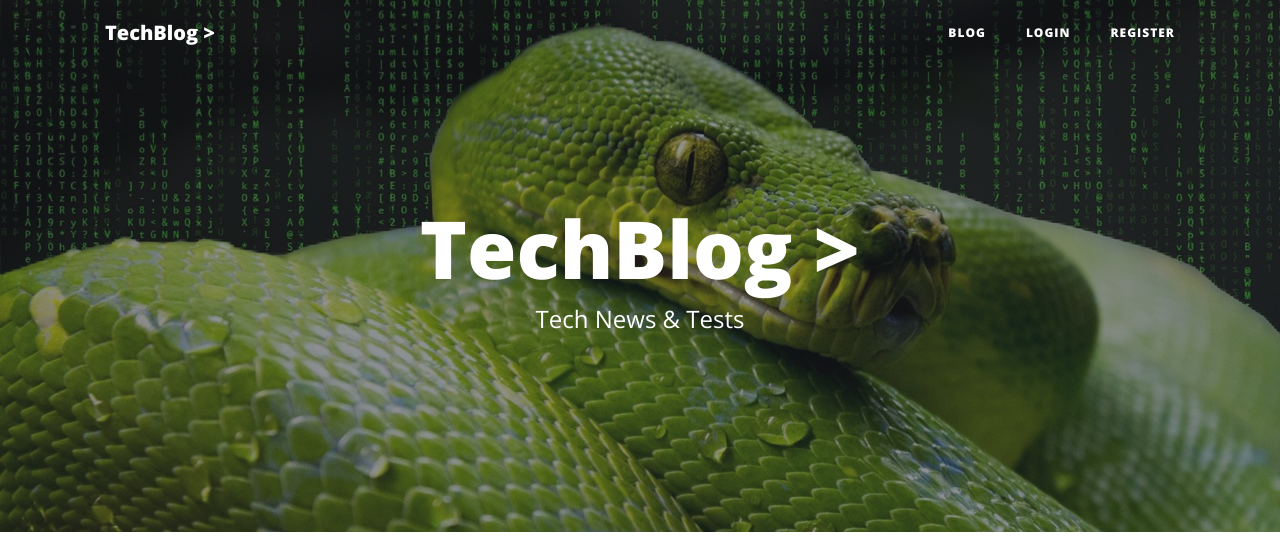
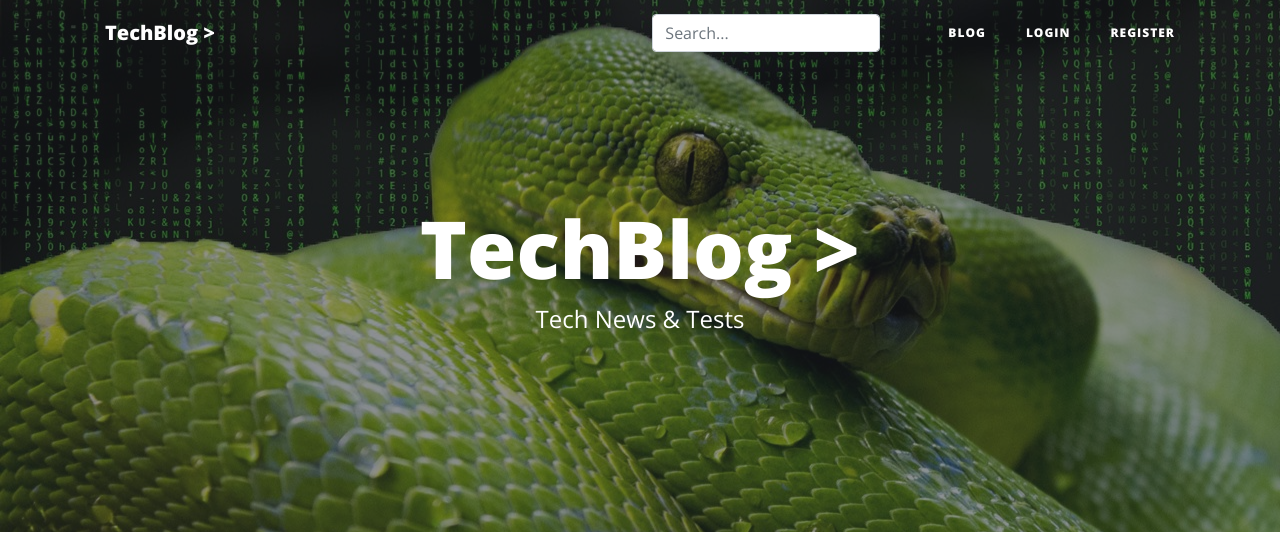
Before and after one commit to antoineGH/blog_flask, a Flask app: page / in a window 1280 px wide. Shown: the top 536 px of the page. Run offline with Flask 2, Linux system fonts and the light colour scheme; tables that the repository leaves empty hold one stand-in row (values such as "Sample post"); grey boxes marked "Sample" are stand-in pictures; some libraries are stand-ins or nearby versions.

Commit message:
Search Function

```diff
--- a/flask_blog/__init__.py
+++ b/flask_blog/__init__.py
@@ -4,6 +4,7 @@ from flask_bcrypt import Bcrypt
 from flask_login import LoginManager
 from flask_mail import Mail
 from flask_blog.config import Config
+
 
 db = SQLAlchemy()
 bcrypt = Bcrypt()
@@ -16,7 +17,7 @@ mail = Mail()
 def create_app(config_class=Config):
     app = Flask(__name__)
     app.config.from_object(Config)
-    app.config['SQLALCHEMY_TRACK_MODIFICATIONS'] = False
+    app.config['SQLALCHEMY_TRACK_MODIFICATIONS'] = True
 
     db.init_app(app)
     with app.test_request_context():
--- a/flask_blog/main/routes.py
+++ b/flask_blog/main/routes.py
@@ -1,11 +1,23 @@
 from flask import render_template, request, Blueprint, flash
 from flask_blog.models import Post
+from flask_blog.posts.forms import SearchForm
+from flask_blog import db
 
 main = Blueprint('main', __name__)
 
-@main.route('/')
-@main.route('/home')
+@main.route('/', methods=['GET', 'POST'])
+@main.route('/home', methods=['GET', 'POST'])
 def home():
+    searchform = SearchForm()
+
+    if searchform.filter.data == 'search':
+        search = searchform.search.data
+        results = Post.query.whoosh_search(search).all()
+        print(results)
+        for result in results:
+            print(result.title, result.content)
+        return render_template('search.html', title="Search " + search, results=results, search=search)
+
     page = request.args.get('page', 1, type=int)
     posts = Post.query.order_by(Post.date_posted.desc()).paginate(per_page=5, page=page)
-    return render_template('home.html', posts=posts, title='Home')
+    return render_template('home.html', posts=posts, title='Home', searchform=searchform)
--- a/flask_blog/models.py
+++ b/flask_blog/models.py
@@ -1,4 +1,5 @@
 from datetime import datetime
+import flask_whooshalchemy as whooshalchemy
 from itsdangerous import TimedJSONWebSignatureSerializer as Serializer
 from flask_login import UserMixin
 from flask import current_app
@@ -35,6 +36,8 @@ class User(db.Model, UserMixin):
 
 
 class Post(db.Model):
+    __searchable__ = ['title', 'content']
+
     id = db.Column(db.Integer, primary_key=True)
     title = db.Column(db.String(100), nullable=False)
     excerpt = db.Column(db.String(100), nullable=False)
@@ -46,3 +49,5 @@ class Post(db.Model):
 
     def __repr__(self):
         return f"Post('{self.title}', '{self.date_posted}')"
+
+whooshalchemy.whoosh_index(current_app, Post)
--- a/flask_blog/posts/forms.py
+++ b/flask_blog/posts/forms.py
@@ -1,7 +1,7 @@
 from flask_wtf import FlaskForm
 from flask_wtf.file import FileField, FileAllowed
-from wtforms import StringField, SubmitField, TextAreaField
-from wtforms.validators import DataRequired
+from wtforms import StringField, SubmitField, TextAreaField, HiddenField
+from wtforms.validators import DataRequired, Length
 
 class PostForm(FlaskForm):
     title = StringField('Title', validators=[DataRequired()])
@@ -9,3 +9,7 @@ class PostForm(FlaskForm):
     content = TextAreaField('Content', validators=[DataRequired()])
     picture = FileField('Update Article Picture', validators=[FileAllowed(['jpg', 'png'])])
     submit = SubmitField('Post')
+
+class SearchForm(FlaskForm):
+    search = StringField('First Name', validators=[DataRequired(), Length(min=2, max=20)], render_kw={"placeholder": "Search..."})
+    filter = HiddenField('Filter')
--- a/flask_blog/static/blog.css
+++ b/flask_blog/static/blog.css
@@ -10,6 +10,13 @@
 section {
     padding: 40px 0;
 }
+
+.topnav input[type=text] {
+    padding: 6px;
+    margin-top: 8px;
+    font-size: 17px;
+    border: none;
+  }
 
 pre {
     white-space: pre-wrap;       /* Since CSS 2.1 */
--- a/flask_blog/templates/create_post.html
+++ b/flask_blog/templates/create_post.html
@@ -41,7 +41,7 @@
                     <div class="form-row mt-3 mt-md-2">
                         <div class="col-12 col-md-12 mx-auto">
                             <h3 class="post-subtitle font-weight-normal mt-4 text-left" style="font-size: 1.25rem;">{{ form.content.label }}</h3>
-                            <div class="row" class="font-weight-normal text-center justify-content-center mx-auto" style="font-size: 0.90rem; font-family: 'Open Sans','Helvetica Neue',Helvetica,Arial,sans-serif;">
+                            <div class="row font-weight-normal text-left mx-auto" style="font-size: 0.90rem; font-family: 'Open Sans','Helvetica Neue',Helvetica,Arial,sans-serif;">
                                 <div class="col-10 col-md-auto">
                                     &lth3&gt Title &lt/h3&gt
                                 </div>
--- a/flask_blog/templates/layout.html
+++ b/flask_blog/templates/layout.html
@@ -33,6 +33,26 @@
             </button>
             <div class="collapse navbar-collapse" id="navbarResponsive">
                 <ul class="navbar-nav ml-auto">
+                    {% if searchform %}
+                    <li class="nav-item">
+                        <div class="search-container mt-2 mb-2 mb-md-0 mt-md-0 mr-md-5">
+                            <form method="POST" action="">
+                                {{ searchform.csrf_token() }}
+                                {{ searchform.filter(value="search") }}
+                                {% if searchform.search.errors %}
+                                    {{ searchform.search(class="form-control is-invalid") }}
+                                    <div class="invalid-feedback">
+                                        {% for error in searchform.search.errors %}
+                                            <span>{{ error }}</span>
+                                        {% endfor %}
+                                    </div>
+                                {% else %}
+                                    {{ searchform.search(class="form-control") }}
+                                {% endif %}
+                            </form>
+                        </div>
+                    </li>
+                    {% endif %}
                     <li class="nav-item">
                         <a class="nav-link" href="{{ url_for('main.home')}}">Blog</a>
                     </li>
@@ -74,7 +94,6 @@
     </header>
     <!-- Main Content -->
     <div class="container">
-        <div class="row">
             <div class="col-12 col-xl-9 col-lg-10 col-md-12 mx-auto mb-4">
                 {% with messages = get_flashed_messages(with_categories=true) %}
                     {% if messages %}
@@ -92,7 +111,6 @@
                         {% endfor %}
                     {% endif %}
                 {% endwith %}
-            </div>
         </div>
     </div>
         {% block content %}{% endblock %}
--- a/flask_blog/templates/post.html
+++ b/flask_blog/templates/post.html
@@ -14,7 +14,6 @@
           <h2 style="font-size: 36px;" class="post-title">{{ post.title }}</h2>
           <img class="img_test mt-3 mt-md-4 mb-mt-4" src="{{ url_for('static', filename='post_pics/' +  post.image_file)}}" alt="Post Picture">
           <pre class="mt-4 text-justify">{{ value }}</pre>
-
         </div>
       </div>
       <div class="row text-md-left text-center justify-content-center justify-content-md-left ml-md-5 mt-md-4">
```
Also changed, not shown: flask_blog/templates/search.html (added, +41 -0 lines), flask_blog/site.db, 8 other files.
